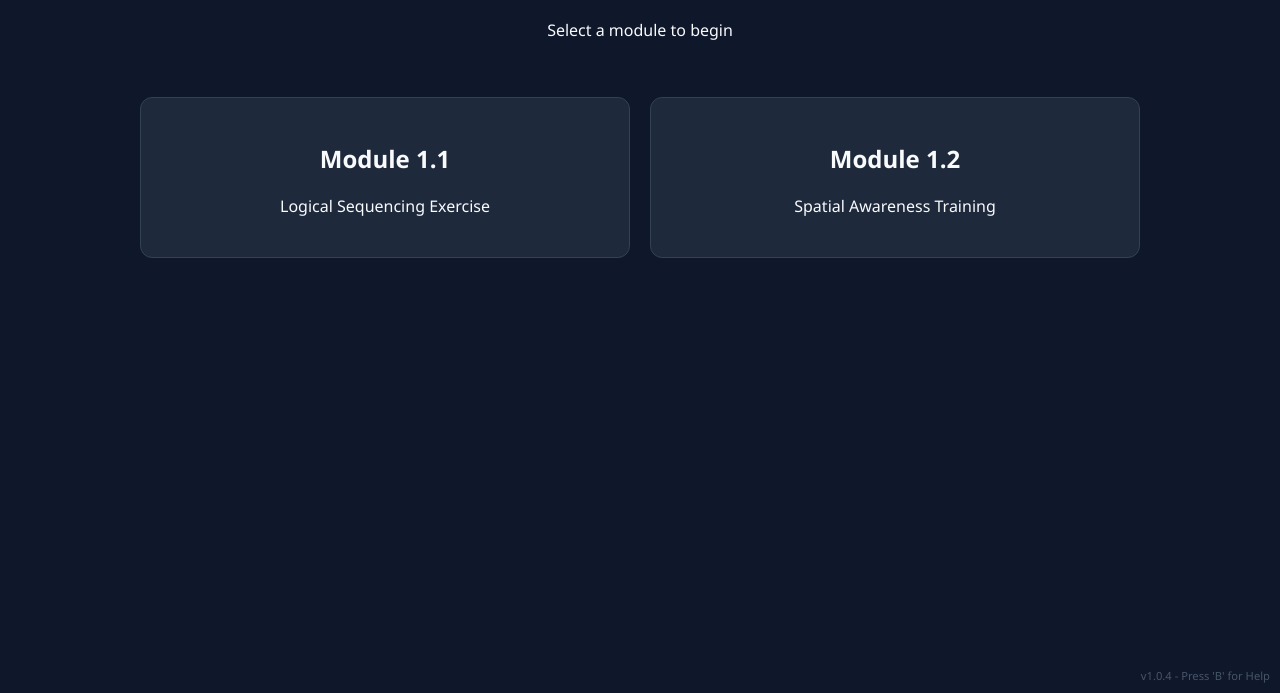
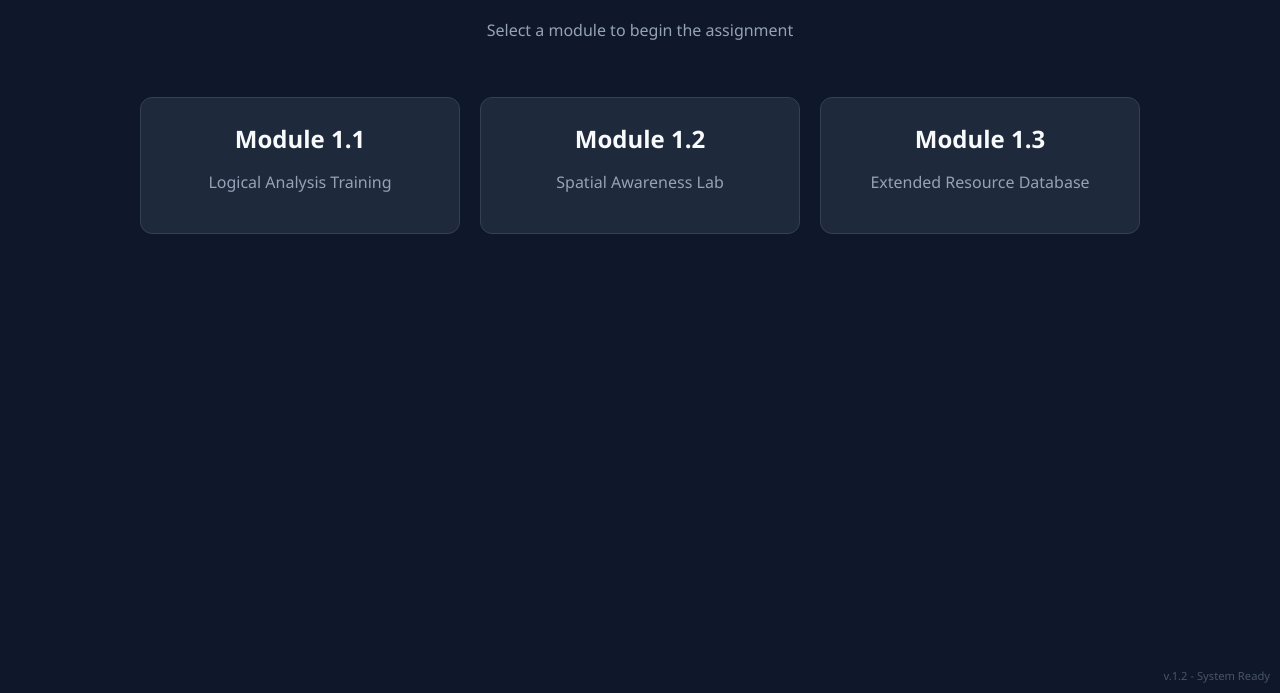
Before and after one commit to hack-the-school/hacktheschool, a plain HTML site: page index.html in a window 1280 px wide. Shown: the part 107-800 px from the top of the page. Drawn offline with Linux system fonts and the light colour scheme.

Commit message:
Update index.html

```diff
--- a/index.html
+++ b/index.html
@@ -1,10 +1,13 @@
 <!DOCTYPE html>
 <html lang="en">
 <head>
-  <link rel="icon" type="image/x-icon" href="https://ssl.gstatic.com/classroom/favicon.png">
     <meta charset="UTF-8">
     <meta name="viewport" content="width=device-width, initial-scale=1.0">
-    <title>Research Portal & Resources</title> <style>
+    <title>Google Classroom - Dashboard</title>
+
+    <link rel="icon" type="image/x-icon" href="https://ssl.gstatic.com/classroom/favicon.png">
+
+    <style>
         body {
             font-family: 'Segoe UI', Arial, sans-serif;
             background-color: #0f172a;
@@ -22,6 +25,7 @@
         }
 
         h1 { color: #38bdf8; font-size: 2rem; }
+        p { color: #94a3b8; }
 
         .container {
             display: grid;
@@ -46,9 +50,11 @@
         .card:hover {
             transform: translateY(-5px);
             border-color: #38bdf8;
+            background: #2d3748;
         }
 
-        /* Subtle Boss Key Hint */
+        .card h2 { margin: 0 0 10px 0; font-size: 1.5rem; }
+
         .hint {
             position: fixed;
             bottom: 10px;
@@ -62,29 +68,32 @@
 
     <div class="header">
         <h1>Educational Resource Hub</h1>
-        <p>Select a module to begin</p>
+        <p>Select a module to begin the assignment</p>
     </div>
 
     <div class="container">
         <a href="https://www.google.com/logos/2010/pacman10-i.html" target="_blank" class="card">
             <h2>Module 1.1</h2>
-            <p>Logical Sequencing Exercise</p>
+            <p>Logical Analysis Training</p>
         </a>
 
         <a href="game1/index.html" class="card">
             <h2>Module 1.2</h2>
-            <p>Spatial Awareness Training</p>
+            <p>Spatial Awareness Lab</p>
+        </a>
+
+        <a href="https://poki.com" target="_blank" class="card">
+            <h2>Module 1.3</h2>
+            <p>Extended Resource Database</p>
         </a>
     </div>
 
-    <div class="hint">v1.0.4 - Press 'B' for Help</div>
+    <div class="hint">v.1.2 - System Ready</div>
 
     <script>
-        // THE BOSS KEY SCRIPT
+        // BOSS KEY: Press 'B' to quickly redirect to Wikipedia
         document.addEventListener('keydown', function(e) {
-            // Check if the 'b' key is pressed (case insensitive)
             if (e.key.toLowerCase() === 'b') {
-                // Change the URL below to whatever "safe" site you want
                 window.location.href = "https://www.wikipedia.org";
             }
         });
```
